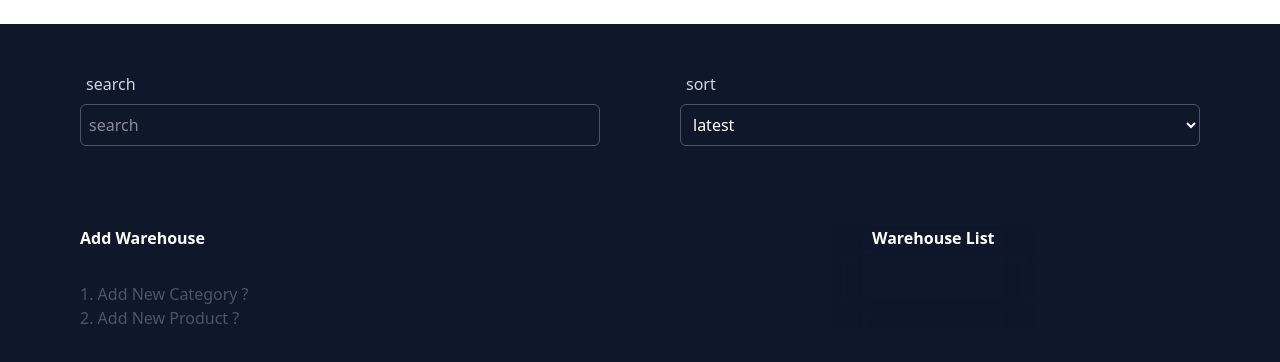
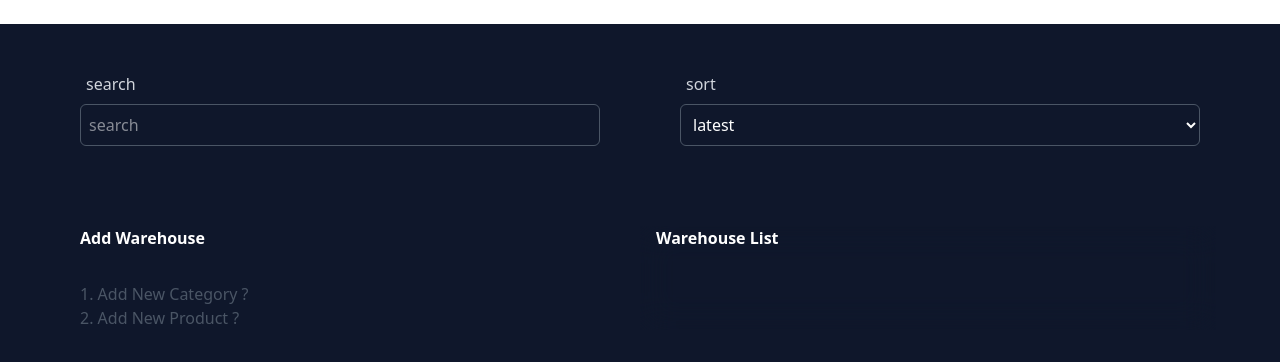
Before and after one commit to mhdix/warehousing-app, a React (Vite) app: page / in a window 1280 px wide. Shown: the top 362 px of the page. Built offline with nearby package versions, Linux system fonts and the light colour scheme.

Commit message:
UIFIx: fixed lg responsive

```diff
--- a/src/components/WarehouseList/WarehouseList.jsx
+++ b/src/components/WarehouseList/WarehouseList.jsx
@@ -14,7 +14,7 @@ const WarehouseList = ({ products, categories, setProducts }) => {
     setProducts(filteredProducts);
   };
   return (
-    <div className="z-50 relative max-w-[21rem] overflow-x-scroll lg:overflow-x-visible">
+    <div className="z-50 relative overflow-x-scroll lg:overflow-x-visible overflow-hidden w-full">
       {products.length > 0 && (
         <table className="w-full lg:min-w-full divide-y divide-white overflow-hidden rounded-xl ">
           <thead className="bg-slate-800">
--- a/src/pages/Home.jsx
+++ b/src/pages/Home.jsx
@@ -46,7 +46,7 @@ const Home = () => {
   };
 
   return (
-    <div className="lg:grid lg:grid-cols-3  flex flex-col gap-10 lg:gap-0">
+    <div className="lg:grid lg:grid-cols-12  flex flex-col gap-10 lg:gap-0">
       <div className="lg:col-span-full lg:place-items-center lg:mb-20">
         <Filter
           sort={sort}
@@ -55,20 +55,22 @@ const Home = () => {
           onSearch={searchHandler}
         />
       </div>
-      <div className="col-span-2 space-y-4 z-0 px-4">
+      <div className="lg:col-span-6 space-y-4 z-0 px-4">
         <p className="font-bold">Add Warehouse</p>
         <div className="flex flex-col lg:w-3/5 w-full lg:gap-10 gap-20">
           <AddCategory categories={categories} setCategories={setCategories} />
           <AddProduct categories={categories} setProducts={setProducts} />
         </div>
       </div>
-      <div className="col-span-1 space-y-4 z-50 px-4 backdrop-filter backdrop-blur-lg w-fit lg:p-10 lg:pt-0">
+      <div className="col-span-1 lg:col-span-6 w-full overflow-hidden space-y-4 z-50 px-4 backdrop-filter backdrop-blur-lg lg:pt-0 relative">
         <p className="font-bold">Warehouse List</p>
-        <WarehoueseList
-          products={filteredProducts}
-          categories={categories}
-          setProducts={setProducts}
-        />
+        <div className="w-full">
+          <WarehoueseList
+            products={filteredProducts}
+            categories={categories}
+            setProducts={setProducts}
+          />
+        </div>
       </div>
     </div>
   );
```
